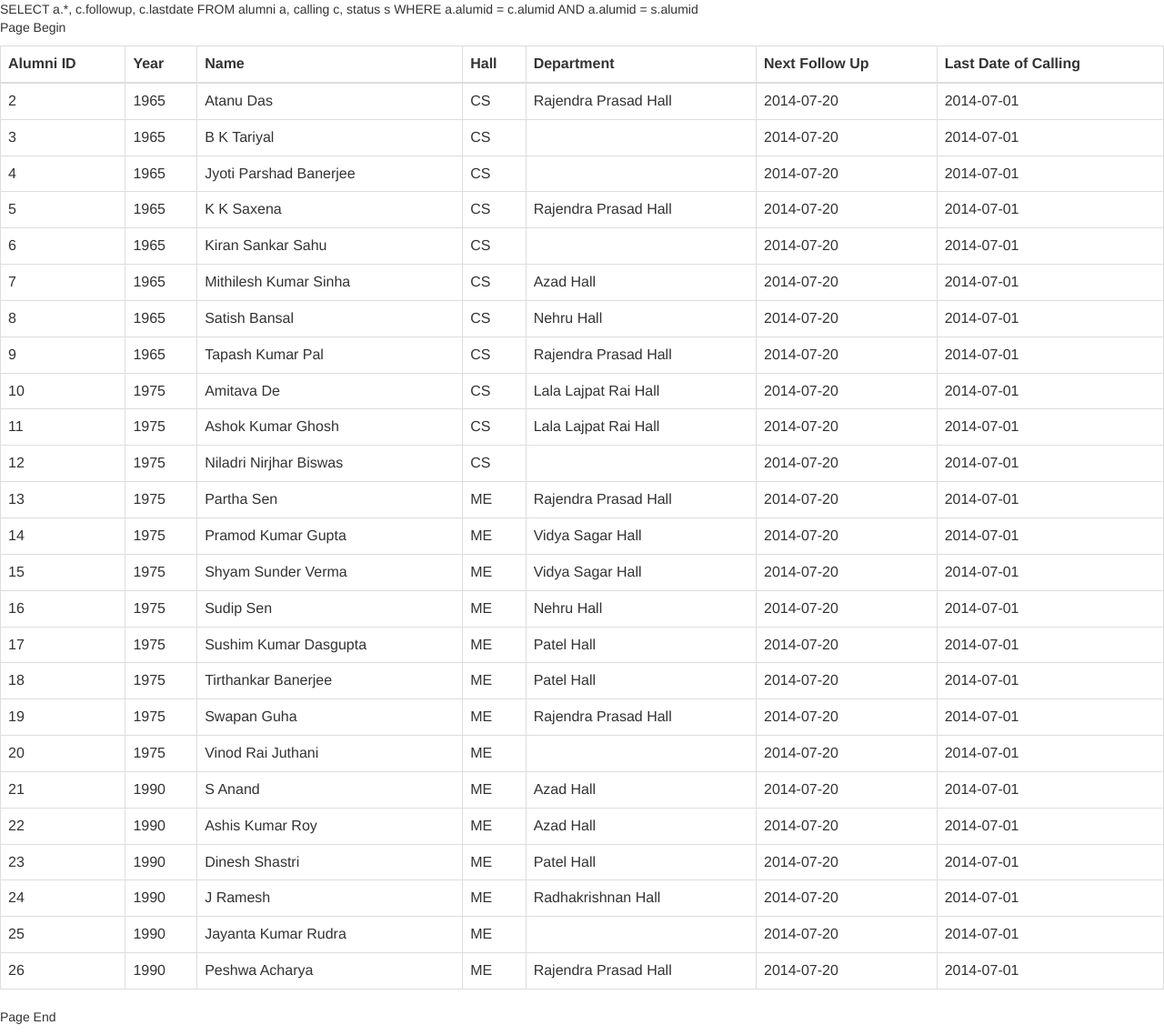
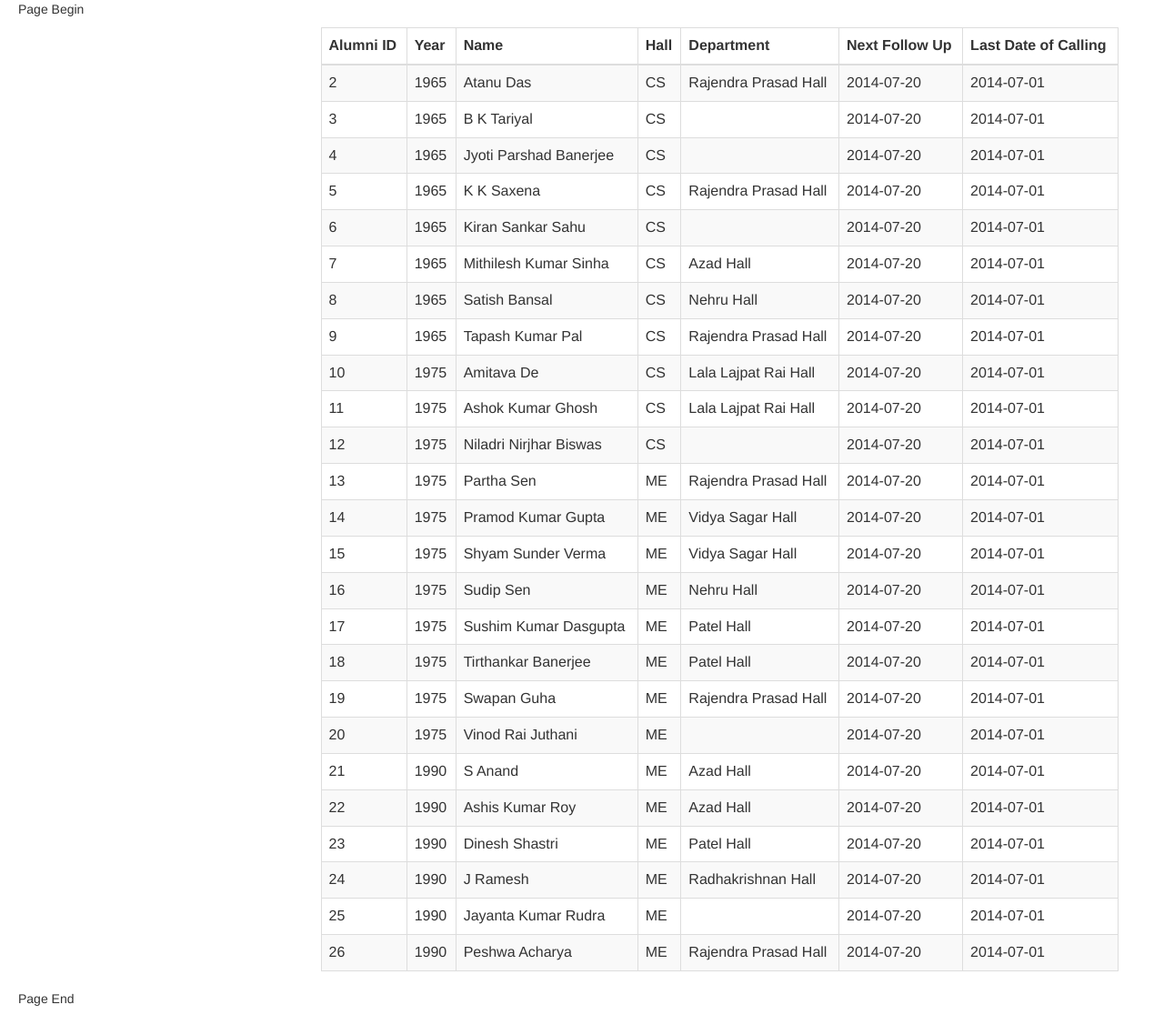
Before and after one commit to icyflame/alum-cell-erp, a CodeIgniter app: page /index.php/dbdisplay/index in a window 1280 px wide. Shown: the whole page at 91% size. After the commit the page ends 1106 px from the top, so only its background shows below. Run offline with CodeIgniter, Linux system fonts and the light colour scheme; data comes from the database, SQL or seed files in the repository; some libraries are stand-ins or nearby versions.

```diff
--- a/application/models/dbdispmodel.php
+++ b/application/models/dbdispmodel.php
@@ -34,7 +34,7 @@ class dbdispmodel extends CI_Model{
 					FROM alumni a, calling c, status s
 					WHERE a.alumid = c.alumid AND a.alumid = s.alumid $yearfilt $statusfilt";
 
-		echo $query;
+		// echo $query;
 
 		$res = $this->db->query($query);
 
--- a/application/views/dbdisp/dbdispview.php
+++ b/application/views/dbdisp/dbdispview.php
@@ -7,6 +7,11 @@
 
 	<style>
 
+	body{
+		margin-left: 20px;
+		margin-right: 20px;
+	}
+
 	</style>
 
 </head>
@@ -15,7 +20,15 @@
 
 	<p>Page Begin</p>
 
-	<table class="table table-bordered">
+	<div class="container-fluid">
+
+		<div class="col-md-3">
+
+		</div>
+
+		<div class="col-md-9">
+
+			<table class="table table-bordered table-striped">
 
 				<thead class="active">
 					<th> Alumni ID
@@ -64,6 +77,14 @@
 
 		</table>
 
+	</div>
+
+	<!-- <div class="">
+
+	</div> -->
+
+</div>
+
 <p>Page End</p>
 
 </body>
```
Also changed, not shown: application/views/summary/summary-member.php (+8 -1 lines). Lines whose indentation alone changed are shown as unchanged.
